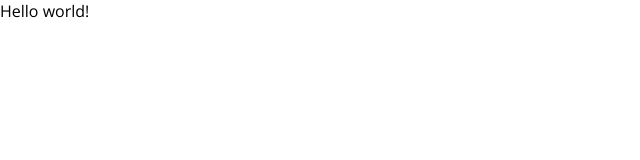
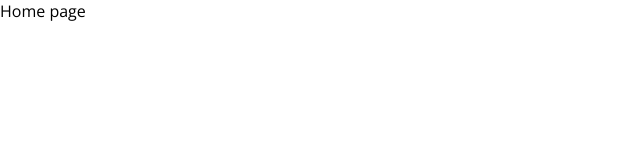
Before and after one commit to tugranDemirel/basic-blog, a React (Create React App) app in the folder client/: page / in a window 1280 px wide. Shown: the top 160 px of the page, without its empty margins (0-640 px from the left). Built offline with nearby package versions, Linux system fonts and the light colour scheme.

Commit message:
usage of Router

```diff
--- a/client/src/App.js
+++ b/client/src/App.js
@@ -1,7 +1,31 @@
+import {
+    createBrowserRouter,
+    RouterProvider,
+    Route
+} from "react-router-dom";
+import Register from "./pages/Register";
+import Login from "./pages/Login";
+
+const router = createBrowserRouter([
+    {
+        path: '/',
+        element: <div>Home page</div>
+    },
+    {
+        path: '/register',
+        element: <Register/>
+    },
+    {
+        path: '/login',
+        element: <Login/>
+    },
+])
+
+
 function App() {
   return (
     <div>
-      Hello world!
+        <RouterProvider router={router} />
     </div>
   );
 }
```
